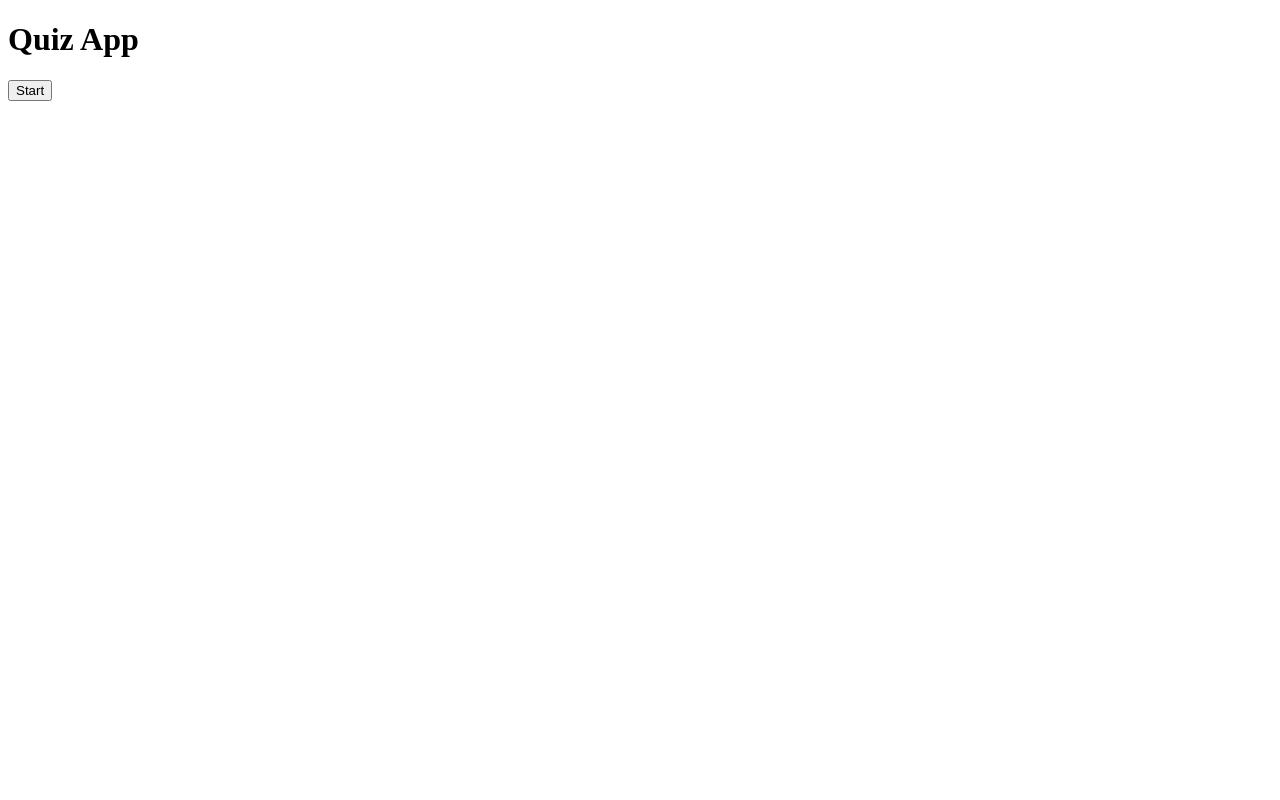
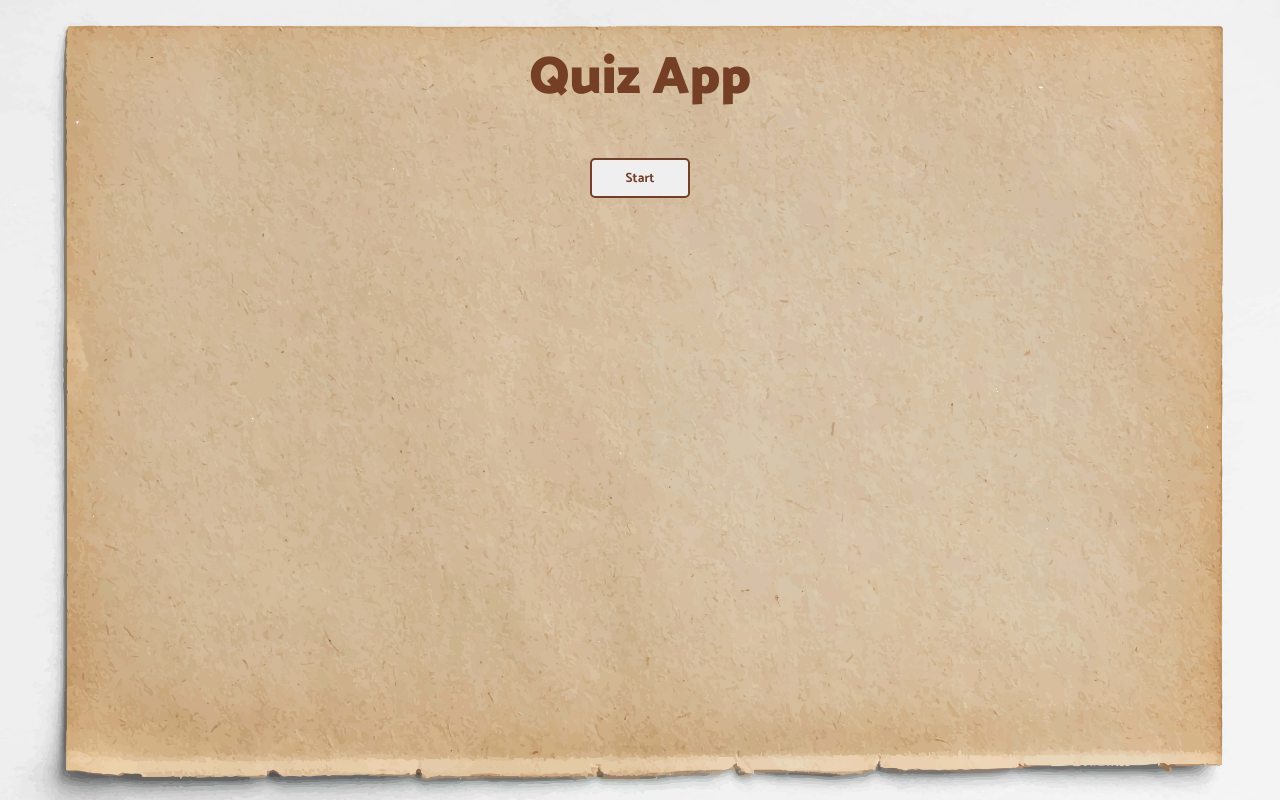
Before and after one commit to AminMardani79/quiz, a React (Create React App) app: page / in a window 1280 px wide. Built offline with nearby package versions, Linux system fonts and the light colour scheme.

Commit message:
styling 1

```diff
--- a/package.json
+++ b/package.json
@@ -14,6 +14,7 @@
     "react": "^18.2.0",
     "react-dom": "^18.2.0",
     "react-scripts": "5.0.1",
+    "react-spinners": "^0.13.4",
     "sanitize-html": "^2.7.1",
     "styled-components": "^5.3.5",
     "typescript": "^4.8.2",
--- /dev/null
+++ b/src/App.styles.ts
@@ -0,0 +1,65 @@
+import styled, { createGlobalStyle } from "styled-components";
+import BgImage from "./assets/images/papper.jpg";
+
+export const GlobalStyle = createGlobalStyle`
+    html{
+        height: 100vh;
+    }
+    body{
+        background: url(${BgImage});
+        background-position: center;
+        background-repeat: no-repeat;
+        background-size: cover;
+        margin:0;
+        padding:0;
+        display: flex;
+        justify-content: center;
+    }
+    *{
+        box-sizing: border-box;
+        font-family: "Catamaran", sans-serif;
+    }
+`;
+
+export const QuizWrapper = styled.div`
+  display: flex;
+  flex-direction: column;
+  justify-content: center;
+  align-items: center;
+  .quiz_header {
+    color: #743f25;
+    font-weight: 900;
+    font-size: 3.3rem;
+  }
+  .score {
+    color: #824d33;
+    font-size: 25px;
+    font-weight: 700;
+  }
+  .start_btn,
+  .next_btn {
+    width: 100px;
+    height: 40px;
+    border-radius: 5px;
+    padding: 5px 10px;
+    display: inline-block;
+    cursor: pointer;
+    border: 2px solid #743f25;
+    color: #743f25;
+    font-weight: 700;
+    transition: all 0.1s linear;
+  }
+  .next_btn {
+    align-self: flex-end;
+    font-size: 14px;
+    margin-top: 10px;
+    width: 130px;
+    height: 35px;
+    padding: 0;
+  }
+  .start_btn:hover,
+  .next_btn:hover {
+    background-color: #82543f;
+    color: #fff;
+  }
+`;
--- a/src/App.tsx
+++ b/src/App.tsx
@@ -1,16 +1,19 @@
 import React, { useState } from "react";
 // components
 import QuestionCard from "./components/QuestionCard";
+import Loader from "./components/Loader";
 // api
 import { fetchQuizQuestions } from "./services/api";
+// styles
+import { GlobalStyle, QuizWrapper } from "./App.styles";
 // types
 import { Difficulty, QuestionState } from "./services/api";
-type AnswerObject = {
+export interface AnswerObject {
   question: string;
   answer: string;
   isCorrect: boolean;
   correctAnswer: string;
-};
+}
 
 const TOTAL_QUESTIONS = 10;
 function App() {
@@ -20,8 +23,6 @@ function App() {
   const [gameOver, setGameOver] = useState(true);
   const [number, setNumber] = useState(0);
   const [score, setScore] = useState(0);
-
-  console.log(questions, loading);
 
   const startQuiz = async () => {
     setLoading(true);
@@ -53,8 +54,6 @@ function App() {
     setUserAnswers((prev) => [...prev, answerObject]);
   };
   const nextQuestion = () => {
-    console.log(number);
-
     const nextNumber = number + 1;
     if (nextNumber === TOTAL_QUESTIONS) {
       setGameOver(true);
@@ -62,17 +61,18 @@ function App() {
       setNumber(nextNumber);
     }
   };
-  console.log(questions);
   return (
-    <div className="quiz_app">
-      <h1>Quiz App</h1>
+    <>
+      <GlobalStyle />
+      <QuizWrapper>
+        <h1 className="quiz_header">Quiz App</h1>
         {gameOver || userAnswers.length === TOTAL_QUESTIONS ? (
           <button className="start_btn" type="button" onClick={startQuiz}>
             Start
           </button>
         ) : null}
-      {!gameOver && !loading && <p className="score">Score is : </p>}
-      {loading && <p>Loading ...</p>}
+        {!gameOver && !loading && <p className="score">Score is : {score}</p>}
+        {loading && <Loader />}
         {!loading && !gameOver && (
           <QuestionCard
             callback={checkAnswer}
@@ -91,7 +91,8 @@ function App() {
               Next Question
             </button>
           )}
-    </div>
+      </QuizWrapper>
+    </>
   );
 }
 
--- /dev/null
+++ b/src/components/Loader.tsx
@@ -0,0 +1,7 @@
+import React from "react";
+
+function Loader() {
+  return <div>Loader</div>;
+}
+
+export default Loader;
--- /dev/null
+++ b/src/components/QuestionCard.styles.ts
@@ -0,0 +1,48 @@
+import styled from "styled-components";
+
+// types
+type ButtonProps = {
+  correct: boolean;
+  userClicked: boolean;
+};
+
+export const CardWrapper = styled.div`
+  padding: 25px 30px;
+  border-radius: 6px;
+  background-color: #fff;
+  .question_number {
+    text-align: center;
+    background-color: #743f25;
+    padding: 2px 5px;
+    border-radius: 5px;
+    color: #fff;
+  }
+  p {
+    color: #743f25;
+    font-weight: 700;
+  }
+`;
+
+export const ButtonWrapper = styled.div<ButtonProps>`
+  width: 100%;
+  margin-bottom: 5px;
+  > button {
+    width: 100%;
+    height: 100%;
+    cursor: pointer;
+    background-color: ${({ correct, userClicked }) =>
+      correct ? "#3f8f2b" : !correct && userClicked ? "#d61411" : "#fff"};
+    border: 1px solid #743f25;
+    border-radius: 4px;
+    padding: 5px 10px;
+    color: #743f25;
+    border: 1px solid
+      ${({ correct, userClicked }) =>
+        correct ? "#3f8f2b" : !correct && userClicked ? "#d61411" : "#743f25"};
+    color: ${({ correct, userClicked }) =>
+      userClicked || correct ? "#fff" : "#743f25"};
+  }
+  > button:disabled {
+    cursor: not-allowed;
+  }
+`;
--- a/src/components/QuestionCard.tsx
+++ b/src/components/QuestionCard.tsx
@@ -1,13 +1,16 @@
 import React from "react";
 import sanitizeHtml from "sanitize-html";
-
+// types
+import { AnswerObject } from "../App";
+// styles
+import { ButtonWrapper, CardWrapper } from "./QuestionCard.styles";
 type PropTypes = {
   question: string;
   answers: string[];
   totalQuestions: number;
   questionNumber: number;
-  callback: any;
-  userAnswer: any;
+  callback: (e: React.MouseEvent<HTMLButtonElement>) => void;
+  userAnswer: AnswerObject | undefined;
 };
 
 const QuestionCard: React.FC<PropTypes> = ({
@@ -19,17 +22,21 @@ const QuestionCard: React.FC<PropTypes> = ({
   userAnswer,
 }) => {
   return (
-    <div>
+    <CardWrapper>
       <p className="question_number">
         Question : {questionNumber} / {totalQuestions}
       </p>
       <p dangerouslySetInnerHTML={{ __html: sanitizeHtml(question) }} />
       <div>
         {answers.map((answer) => (
-          <div key={answer}>
+          <ButtonWrapper
+            userClicked={userAnswer?.answer === answer}
+            correct={userAnswer?.correctAnswer === answer}
+            key={answer}
+          >
             <button
               className="answer_btn"
-              disabled={userAnswer}
+              disabled={!!userAnswer}
               type="button"
               onClick={callback}
               value={answer}
@@ -38,10 +45,10 @@ const QuestionCard: React.FC<PropTypes> = ({
                 dangerouslySetInnerHTML={{ __html: sanitizeHtml(answer) }}
               />
             </button>
-          </div>
+          </ButtonWrapper>
         ))}
       </div>
-    </div>
+    </CardWrapper>
   );
 };
 
--- a/src/services/api.ts
+++ b/src/services/api.ts
@@ -1,6 +1,6 @@
 import { shuffleArray } from "../util/utils";
 
-export type Question = {
+export interface Question{
     category:string;
     correct_answer:string;
     difficulty:string;
@@ -9,7 +9,9 @@ export type Question = {
     type:string
 }
 
-export type QuestionState = Question & {answers:string[]}
+export interface QuestionState extends Question{
+    answers:string[]
+}
 
 export enum Difficulty{
     EASY = "easy",
```
Also changed, not shown: 1 other file (tests, documents, lock files or other folders). Lines whose indentation alone changed are shown as unchanged.
